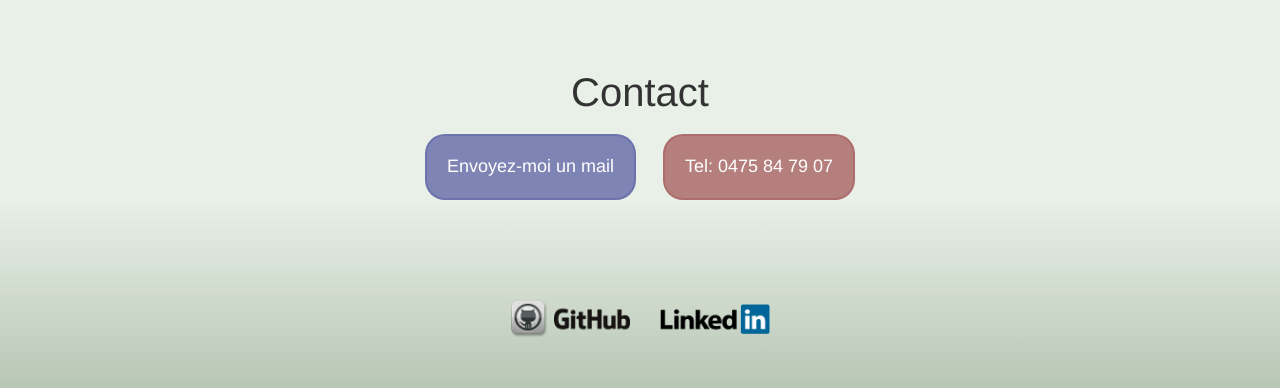
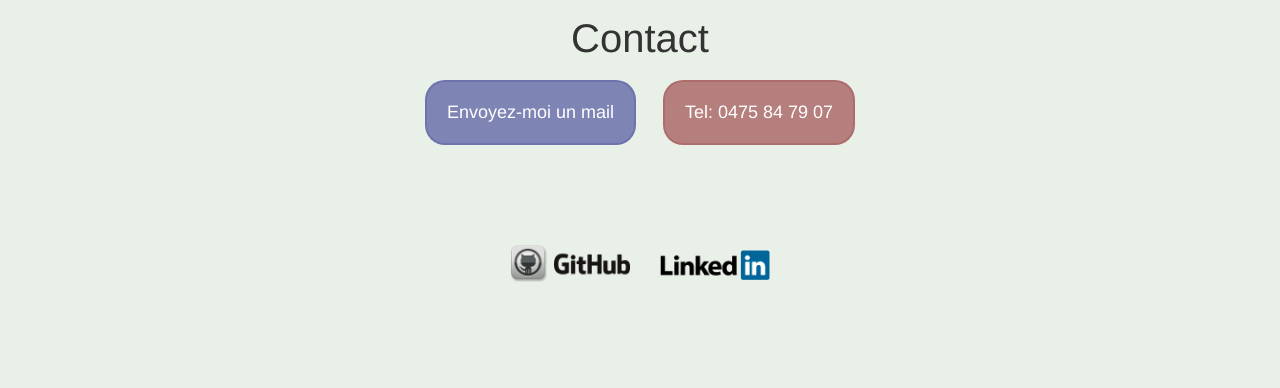
Before and after one commit to AndreiCiobanasu/PORTFOLIO, a PHP site: page / in a window 1280 px wide. Shown: the part 2833-3221 px from the top of the page. After the commit the page ends 3115 px from the top, so only its background shows below. Run offline with PHP 8.4, Linux system fonts and the light colour scheme; some libraries are stand-ins or nearby versions.

Commit message:
correction de certains bugs sur safari

```diff
--- a/css/style.css
+++ b/css/style.css
@@ -420,7 +420,6 @@ footer {
 	width: 100%;
 	position: absolute;
 	z-index: -2;
-	background-image: linear-gradient(transparent, #b8c6b5);
 }
 
 footer .liens {
--- a/index.html
+++ b/index.html
@@ -135,8 +135,6 @@
 					Durant cette formation, on apprend l'univers du développement web
 					en faisant le tour des langages informatiques et certains outils
 					pour avoir des compétences globales dans le métier de développeur web. <br><br>
-
-					<a href="https://badgr.io/recipient/badges" target="blank">Voir les badges que j'ai gagnés pendant la formation...</a><br><br>
 
 					HTML/CSS et JavaScript sont les langages avec lesquels je me suis le plus
 					familiarisé, car j'ai débuté mon apprentissage un peu avant la formation et
```
